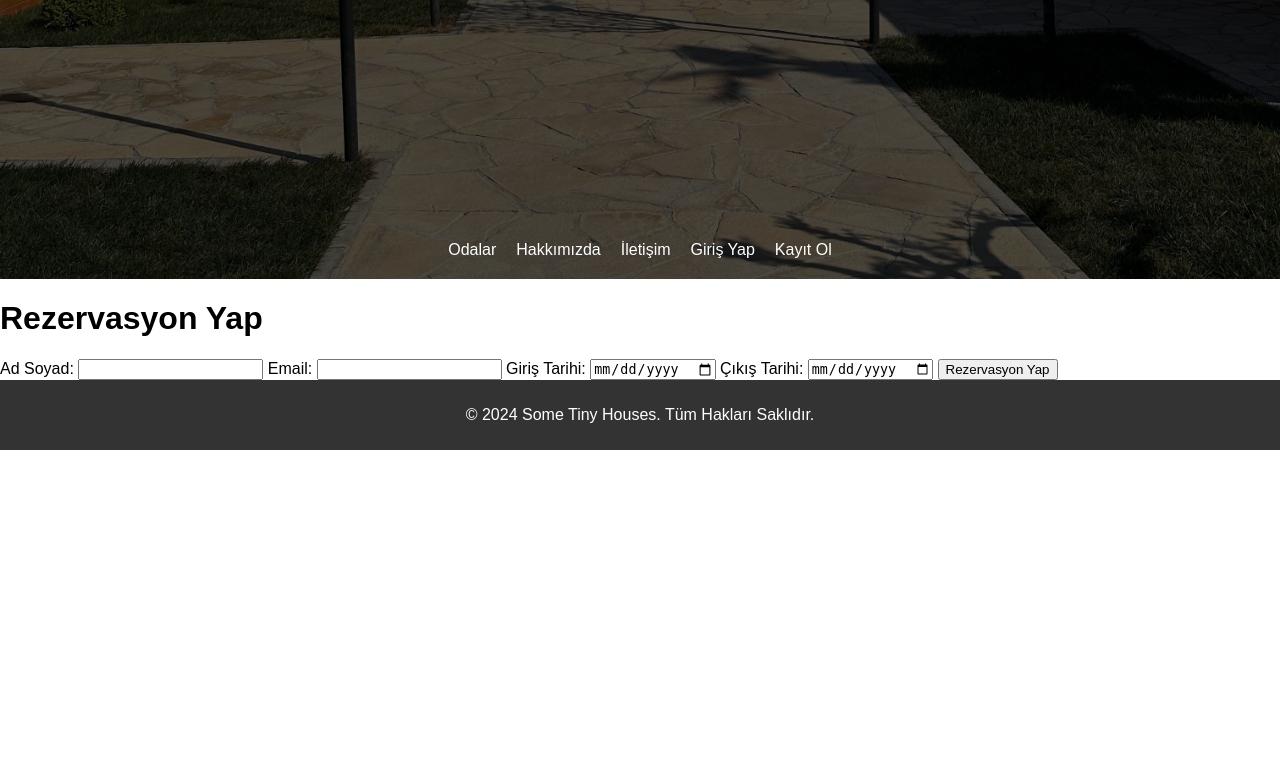
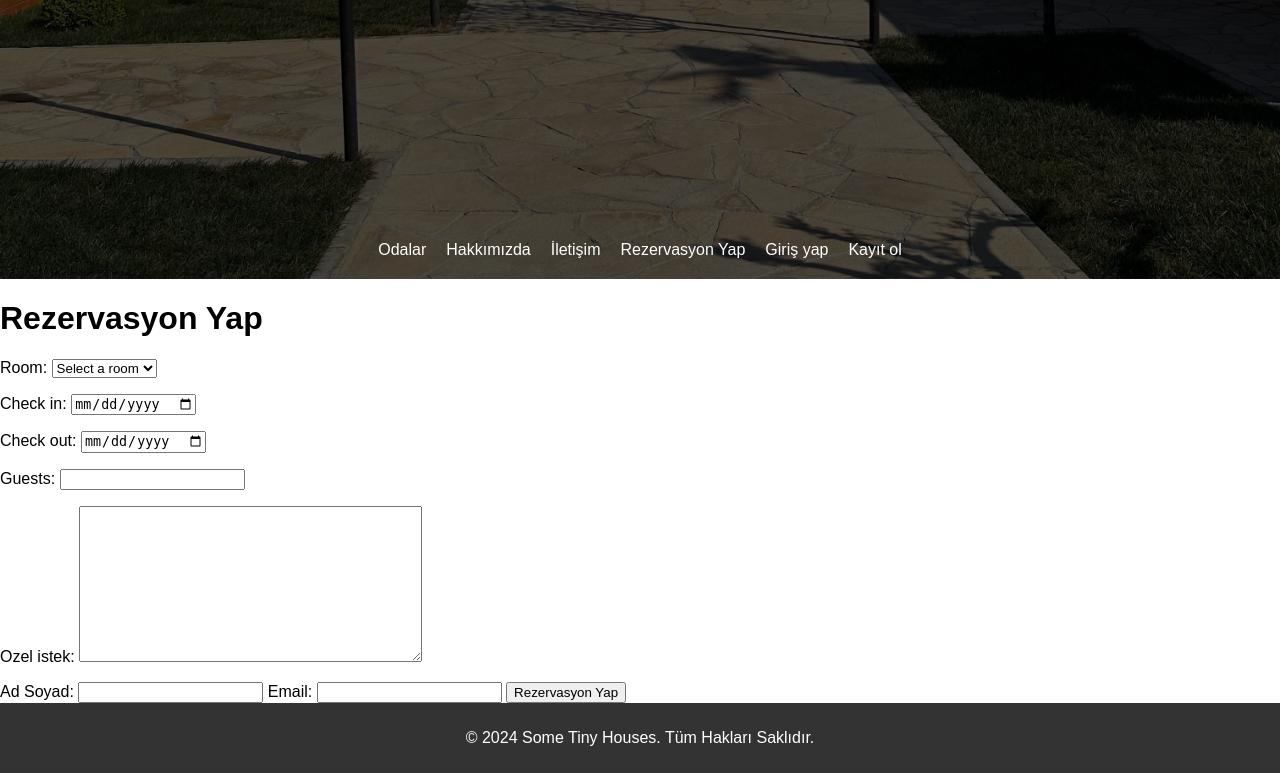
Before and after one commit to ysfuzn24/some-tiny-houses, a Django app: page /reservation/ in a window 1280 px wide. Shown: the part 521-1294 px from the top of the page. Before the commit the page ends 971 px from the top, so only its background shows below. Run offline with Django 5.2, Linux system fonts and the light colour scheme; tables that the repository leaves empty hold one stand-in row (values such as "Sample post").

Commit message:
feat: some updates and uploads

```diff
--- a/hotel/admin.py
+++ b/hotel/admin.py
@@ -12,4 +12,4 @@
 
 @admin.register(Reservation)
 class ReservationAdmin(admin.ModelAdmin):
-    list_display = ('user', 'room', 'check_in', 'check_out', 'guests')
+    list_display = ('user', 'room', 'check_in', 'check_out', 'guests', 'Ozel_istek')
--- a/hotel/forms.py
+++ b/hotel/forms.py
@@ -2,7 +2,7 @@
 from django import forms
 from django.contrib.auth.forms import UserCreationForm
 from django.contrib.auth.models import User
-from .models import Reservation
+from .models import Reservation, Room
 
 class SignUpForm(UserCreationForm):
     email = forms.EmailField(required=True)
@@ -13,6 +13,7 @@
 
 
 class ReservationForm(forms.ModelForm):
+    room= forms.ModelChoiceField(queryset=Room.objects.all(), empty_label="Select a room" )
     class Meta:
         model = Reservation
         fields = ['room', 'check_in', 'check_out', 'guests', 'Ozel_istek']
--- a/hotel/models.py
+++ b/hotel/models.py
@@ -27,7 +27,7 @@
     check_in = models.DateField()
     check_out = models.DateField()
     guests = models.IntegerField()
-    Ozel_istek = models.TextField()
+    Ozel_istek = models.TextField(null=True, blank=True)
 
     def __str__(self):
         return f"Reservation by {self.user.username} for {self.room.name}"
--- a/hotel/templates/hotel/base_generic.html
+++ b/hotel/templates/hotel/base_generic.html
@@ -1,6 +1,12 @@
 {% load static %}
 <!DOCTYPE html>
 <html lang="en">
+    {% if user.is_authenticated %}
+    <form action="{% url 'logout' %}" method="post">
+        {% csrf_token %}
+        <button type="submit">Çıkış Yap</button>
+    </form>
+{% endif %}
 <head>
     <meta charset="UTF-8">
     <meta name="viewport" content="width=device-width, initial-scale=1.0">
--- a/hotel/templates/hotel/header.html
+++ b/hotel/templates/hotel/header.html
@@ -6,7 +6,13 @@
             <a href="{% url 'room_list' %}">Odalar</a>
             <a href="#">Hakkımızda</a>
             <a href="#">İletişim</a>
-            <a href="{% url 'login' %}">Giriş Yap</a>
-            <a href="{% url 'signup' %}">Kayıt Ol</a>
+            <a href="{% url 'reservation' %}">Rezervasyon Yap</a>
+            {% if request.user.is_authenticated %}
+            <p>Hoş geldin, {{ request.user.username }}!</p>
+                    <a href="{% url 'logout' %}">Çıkış yap</a>
+                {% else %}
+                    <a href="{% url 'login' %}">Giriş yap</a>
+                    <a href="{% url 'signup' %}">Kayıt ol</a>
+                {% endif %}
         </nav>
     </header>
--- a/hotel/templates/hotel/reservation.html
+++ b/hotel/templates/hotel/reservation.html
@@ -7,18 +7,13 @@
     <h1>Rezervasyon Yap</h1>
     <form method="post">
         {% csrf_token %}
+        {{ form.as_p }}
         <label for="name">Ad Soyad:</label>
         <input type="text" id="name" name="name" required>
 
         <label for="email">Email:</label>
         <input type="email" id="email" name="email" required>
 
-        <label for="check_in">Giriş Tarihi:</label>
-        <input type="date" id="check_in" name="check_in" required>
-
-        <label for="check_out">Çıkış Tarihi:</label>
-        <input type="date" id="check_out" name="check_out" required>
-
         <button type="submit">Rezervasyon Yap</button>
     </form>
 </div>
--- a/hotel/views.py
+++ b/hotel/views.py
@@ -30,6 +30,7 @@
         if form.is_valid():
             reservation = form.save(commit=False)
             reservation.user = request.user
+            reservation.room = form.cleaned_data['room']
             reservation.save()
             return redirect('reservation_success')
     else:
--- a/someotelwebsite/urls.py
+++ b/someotelwebsite/urls.py
@@ -1,13 +1,19 @@
 from django.contrib import admin
 from django.urls import path, include
+from hotel import views
 from hotel.views import room_list
 from django.conf import settings
 from django.conf.urls.static import static
+from django.contrib.auth import views as auth_views
 
 urlpatterns = [
     path('admin/', admin.site.urls),
+    path('', include('hotel.urls')),
     path('accounts/', include('django.contrib.auth.urls')),  # Kullanıcı işlemleri için
+    path('login/', auth_views.LoginView.as_view(), name='login'),
 
+    path('logout/', auth_views.LogoutView.as_view(), name='logout'),
+    path('reservation/', views.reservation_view, name='reservation'),
     path('', include('hotel.urls')),
 ]
 
```
Also changed, not shown: hotel/migrations/0004_reservation_ozel_istek_alter_room_room_type.py (added).
